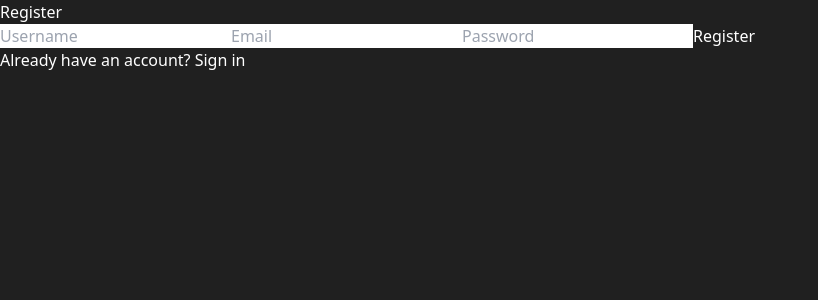
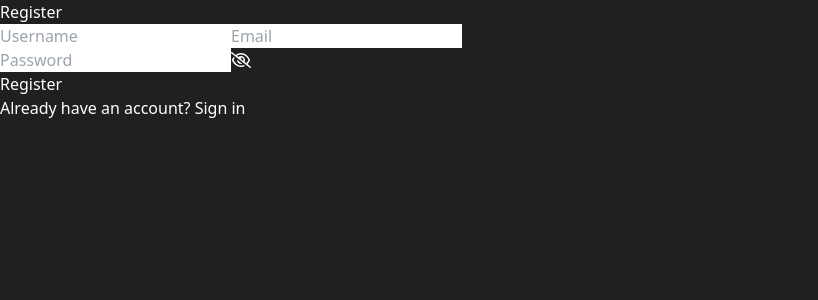
Before and after one commit to clasesucatmarlon/mern-crud-auth, a React (Vite) app in the folder client/: page /register in a window 1280 px wide. Shown: the top 300 px of the page, without its empty margins (0-818 px from the left). Built offline with nearby package versions, Linux system fonts and the light colour scheme.

Commit message:
feat(Mern-crud-auth): :sparkles: Agregado icono para mostrar-ocultar password
Agregado icono para mostrar-ocultar password

```diff
--- a/client/package.json
+++ b/client/package.json
@@ -10,6 +10,9 @@
     "preview": "vite preview"
   },
   "dependencies": {
+    "@fortawesome/fontawesome-svg-core": "^6.5.1",
+    "@fortawesome/free-regular-svg-icons": "^6.5.1",
+    "@fortawesome/react-fontawesome": "^0.2.0",
     "axios": "^1.6.7",
     "react": "^18.2.0",
     "react-dom": "^18.2.0",
--- a/client/src/pages/LoginPage.jsx
+++ b/client/src/pages/LoginPage.jsx
@@ -1,10 +1,16 @@
+import { useState } from "react";
 import { useForm } from "react-hook-form";
 import { useAuth } from "../context/AuthContext";
 import { Link } from "react-router-dom";
 
+import { FontAwesomeIcon } from '@fortawesome/react-fontawesome';
+import { faEye, faEyeSlash } from '@fortawesome/free-regular-svg-icons';
+
 
 const LoginPage = () => {
-  const { register, handleSubmit, formState: { errors }, reset  } = useForm();
+  const [showPassword, setShowPassword] = useState(false);
+
+  const { register, handleSubmit, formState: { errors }, reset } = useForm();
   const { signin, authError } = useAuth();
 
   const onSubmit = handleSubmit(async (values) => {
@@ -13,9 +19,13 @@ const LoginPage = () => {
     reset();
   });
 
+  const togglePasswordVisibility = () => {
+    setShowPassword(!showPassword);
+  };
+
   return (
     <div className="flex h-screen justify-center items-center">
-      <div className="bg-zinc-800 max-w-md rounded-md p-10">
+      <div className="bg-zinc-800 rounded-md p-10 md:w-1/3">
         <p className="mb-5 text-center text-2xl">Login</p>
 
         {
@@ -39,22 +49,30 @@ const LoginPage = () => {
           {
             errors.email && <p className="text-red-500">Email is required</p>
           }
-          <input
-            type="password"
-            {...register("password", { required: true })}
-            placeholder="Password"
-            className="w-full bg-zinc-700 text-white px-4 py-2 rounded-md my-2"
-          />
+
+
+          <div className="relative">
+            <input
+              type={showPassword ? "text" : "password"}
+              {...register("password", { required: true })}
+              placeholder="Password"
+              className="w-full bg-zinc-700 text-white px-4 py-2 rounded-md my-2"
+            />
+            <span className="absolute inset-y-0 right-0 flex items-center pr-3">
+              <FontAwesomeIcon icon={showPassword ? faEye : faEyeSlash} onClick={togglePasswordVisibility} />
+            </span>
+          </div>
           {
             errors.password && <p className="text-red-500">Password is required</p>
           }
+
           <button type="submit" className="flex w-full justify-center rounded-md bg-indigo-600 px-3 py-1.5 text-sm font-semibold text-white shadow-sm hover:bg-indigo-500 focus-visible:outline focus-visible:outline-2 focus-visible:outline-offset-2 focus-visible:outline-indigo-600 my-2">
             Login
           </button>
         </form>
 
         <p className="flex justify-between ">
-          Don't have an account? <Link to="/register" className="text-sky-500">Sign up</Link>
+          Do not have an account? <Link to="/register" className="text-sky-500">Sign up</Link>
         </p>
       </div>
     </div>
--- a/client/src/pages/RegisterPage.jsx
+++ b/client/src/pages/RegisterPage.jsx
@@ -1,15 +1,18 @@
-import { useEffect } from "react";
+import { useEffect, useState } from "react";
 import { useForm } from "react-hook-form";
 import { useAuth } from "../context/AuthContext";
 import { useNavigate, Link } from "react-router-dom";
 
+import { FontAwesomeIcon } from '@fortawesome/react-fontawesome';
+import { faEye, faEyeSlash } from '@fortawesome/free-regular-svg-icons';
 
 const RegisterPage = () => {
+  const [showPassword, setShowPassword] = useState(false);
+
   const { register, handleSubmit, formState: { errors } } = useForm();
-  const { signup, user, isAuthenticated, authError } = useAuth();
+  const { signup, isAuthenticated, authError } = useAuth();
+
   const navigate = useNavigate();
-
-  console.log("Usuario: ", user)
 
   useEffect(() => {
     if (isAuthenticated) {
@@ -22,9 +25,14 @@ const RegisterPage = () => {
     await signup(values);
   });
 
+
+  const togglePasswordVisibility = () => {
+    setShowPassword(!showPassword);
+  };
+
   return (
     <div className="flex h-screen justify-center items-center">
-      <div className="bg-zinc-800 max-w-md rounded-md p-10">
+      <div className="bg-zinc-800 rounded-md p-10 md:w-1/3">
         <p className="mb-5 text-center text-2xl">Register</p>
         {
           authError.map((error, index) => {
@@ -53,15 +61,22 @@ const RegisterPage = () => {
             placeholder="Email"
             className="w-full bg-zinc-700 text-white px-4 py-2 rounded-md my-2"
           />
+
           {
             errors.email && <p className="text-red-500">Email is required</p>
           }
+
+          <div className="relative">
             <input
-            type="password"
+              type={showPassword ? "text" : "password"}
               {...register("password", { required: true })}
               placeholder="Password"
               className="w-full bg-zinc-700 text-white px-4 py-2 rounded-md my-2"
             />
+            <span className="absolute inset-y-0 right-0 flex items-center pr-3">
+              <FontAwesomeIcon icon={showPassword ? faEye : faEyeSlash} onClick={togglePasswordVisibility} />
+            </span>
+          </div>
           {
             errors.password && <p className="text-red-500">Password is required</p>
           }
@@ -73,7 +88,7 @@ const RegisterPage = () => {
           Already have an account? <Link to="/login" className="text-sky-500">Sign in</Link>
         </p>
       </div>
-    </div>
+    </div >
   )
 }
 
```
Also changed, not shown: 1 other file (tests, documents, lock files or other folders). Lines whose indentation alone changed are shown as unchanged.
